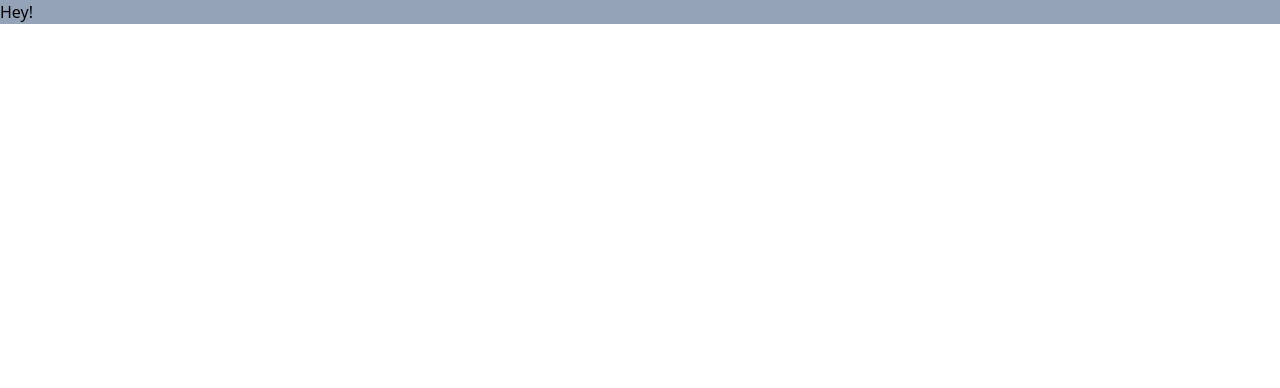
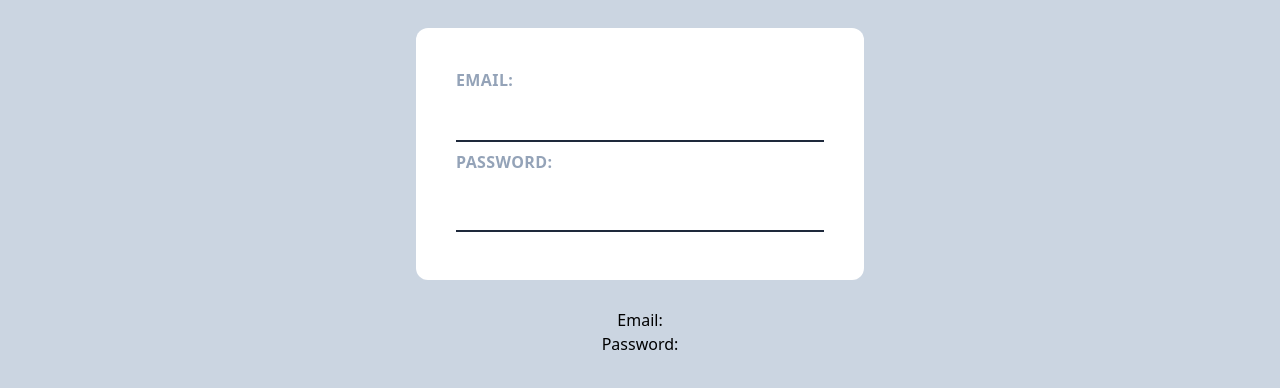
Before and after one commit to BoronenkoTimurs/WebForm, a Vue app: page / in a window 1280 px wide. Shown: the top 388 px of the page. Built offline with nearby package versions, Linux system fonts and the light colour scheme.

Commit message:
build form component and use v-model

```diff
--- a/public/index.html
+++ b/public/index.html
@@ -8,7 +8,7 @@
     <script src="https://cdn.tailwindcss.com"></script>
     <title><%= htmlWebpackPlugin.options.title %></title>
   </head>
-  <body>
+  <body class="bg-slate-300">
     <noscript>
       <strong>We're sorry but <%= htmlWebpackPlugin.options.title %> doesn't work properly without JavaScript enabled. Please enable it to continue.</strong>
     </noscript>
--- a/src/App.vue
+++ b/src/App.vue
@@ -1,12 +1,14 @@
 <template>
-<h1 class="bg-slate-400">Hey!</h1>
+<SignupForm />
 </template>
 
 <script>
+import SignupForm from './components/SignupForm.vue'
 
 export default {
   name: 'App',
   components: {
+    SignupForm
   }
 }
 </script>
--- /dev/null
+++ b/src/components/SignupForm.vue
@@ -0,0 +1,35 @@
+<template>
+  <form class="max-w-md my-7 mx-auto bg-white p-10 rounded-xl">
+    <label class="inline-block tracking-wide text-slate-400 uppercase font-bold"
+      >Email:</label
+    >
+    <input
+      class="block mb-2 py-3 outline-none px-2 w-full box-border border-solid border-b-2 border-slate-800 text-slate-600"
+      type="email"
+      required
+      v-model="email"
+    />
+    <label
+      class="inline-block mb-2 tracking-wide text-slate-400 uppercase font-bold"
+      >Password:</label
+    >
+    <input
+      class="block py-3 mb-2 outline-none px-2 w-full box-border border-solid border-b-2 border-slate-800 text-slate-600"
+      type="password"
+      required
+      v-model="password"
+    />
+  </form>
+  <p class="text-center">Email: {{ email }}</p>
+  <p class="text-center">Password: {{ password }}</p>
+</template>
+<script>
+export default {
+  data() {
+    return {
+      email: "",
+      password: "",
+    };
+  },
+};
+</script>
```
